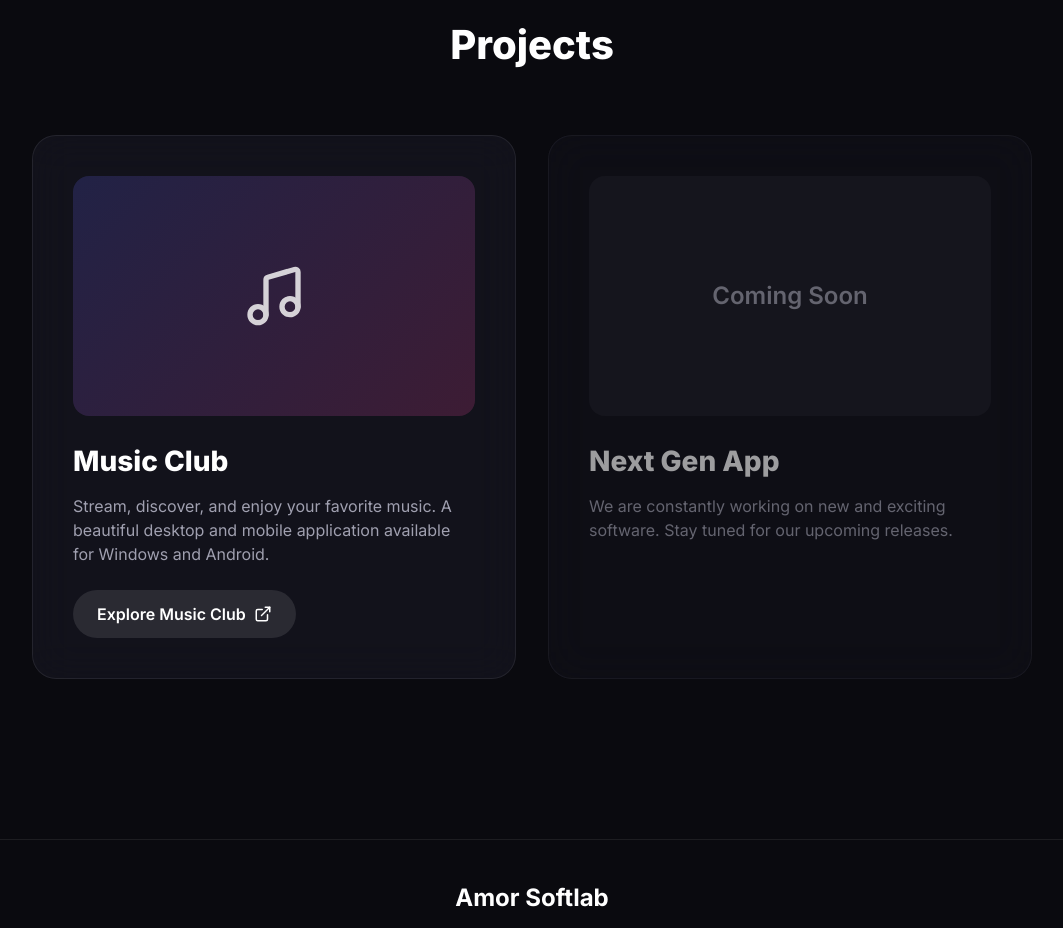
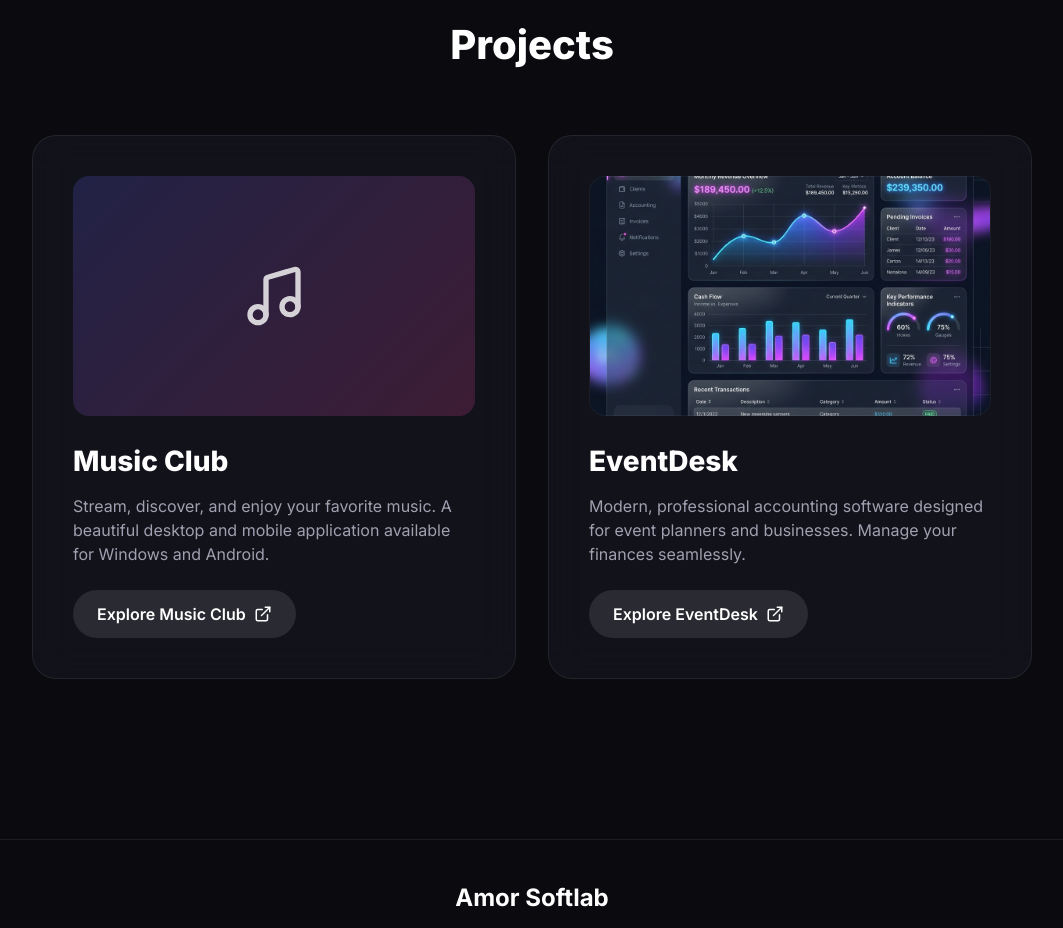
Before and after one commit to amorsoftlab/amorsoftlab.github.io, a React (Vite) app: page /#/ in a window 1280 px wide. Shown: the part 1240-2168 px from the top of the page, without its empty margins (108-1171 px from the left). Built offline with nearby package versions, Linux system fonts and the light colour scheme.

Commit message:
Add EventDesk project with accounting image

```diff
--- a/src/components/Products.tsx
+++ b/src/components/Products.tsx
@@ -22,14 +22,19 @@ const Products: React.FC = () => {
           </div>
         </div>
 
-        {/* Upcoming Product Placeholder */}
-        <div className="product-card" style={{opacity: 0.6}}>
-          <div className="product-image" style={{background: 'rgba(255,255,255,0.05)'}}>
-            <span style={{fontSize: '24px', fontWeight: 600, color: 'var(--text-secondary)'}}>Coming Soon</span>
+        {/* EventDesk Card */}
+        <div className="product-card">
+          <div className="product-image" style={{
+            background: 'url("./eventdesk.png") center/cover no-repeat',
+            border: '1px solid rgba(255,255,255,0.05)'
+          }}>
           </div>
           <div className="product-content">
-            <h3>Next Gen App</h3>
-            <p>We are constantly working on new and exciting software. Stay tuned for our upcoming releases.</p>
+            <h3>EventDesk</h3>
+            <p>Modern, professional accounting software designed for event planners and businesses. Manage your finances seamlessly.</p>
+            <a href="https://github.com/amorsoftlab/eventdesk_release" target="_blank" rel="noreferrer" className="product-btn">
+              Explore EventDesk <ExternalLink size={18} />
+            </a>
           </div>
         </div>
 
```
Also changed, not shown: public/eventdesk.png (added).
